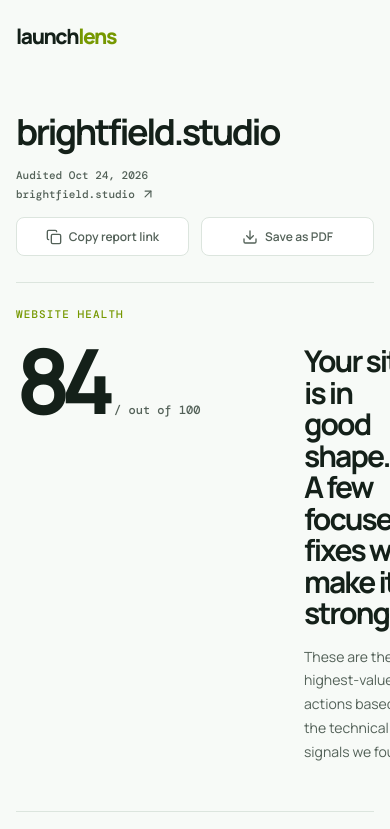
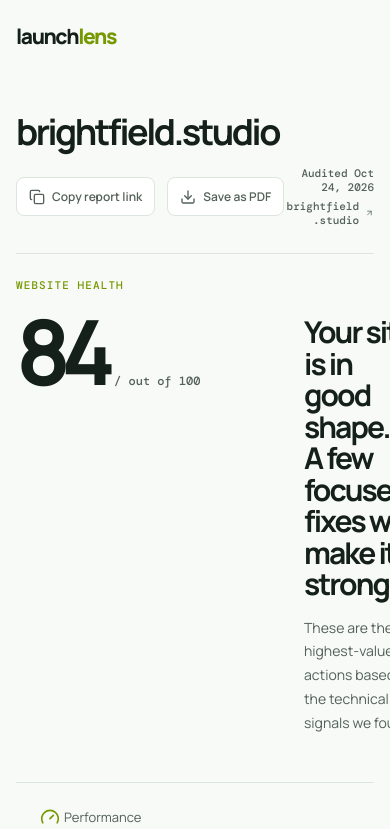
Before and after one commit to script-amv/launchlens, a Next.js app: page /example in a window 390 px wide. Shown: the top 829 px of the page. Built offline with nearby package versions, Linux system fonts and the light colour scheme.

Commit message:
fix: align mobile report controls

```diff
--- a/src/app/tweaks.css
+++ b/src/app/tweaks.css
@@ -1,3 +1,3 @@
 .overview-kicker{padding-bottom:0}.overview-body{padding-top:var(--s5)}.priority-action svg{transform:none}.audit-form{padding:4px}.audit-form input{height:52px}.audit-form button{display:flex;align-items:center;justify-content:center;gap:8px;height:52px}
 .audit-screenshot img,.screenshot-unavailable{width:280px;justify-self:end;border:7px solid var(--ink);border-radius:26px}.screenshot-unavailable{display:grid;min-height:480px;place-items:center;background:var(--surface);color:var(--muted);font:500 11px 'DM Mono',monospace;text-transform:uppercase;letter-spacing:.08em}@media(max-width:760px){.audit-screenshot img,.screenshot-unavailable{justify-self:start}}
-.report-masthead .audit-meta{margin-left:auto}.report-masthead .report-actions{gap:var(--s3);margin-left:var(--s5);padding:0}.report-masthead .button-secondary{white-space:nowrap}@media(max-width:760px){.report-masthead .report-actions{margin:var(--s4) 0 0}}
+.report-masthead .audit-meta{margin-left:auto}.report-masthead .report-actions{gap:var(--s3);margin-left:var(--s5);padding:0}.report-masthead .button-secondary{white-space:nowrap}@media(max-width:760px){.report-masthead{display:grid;grid-template-columns:auto 1fr;align-items:center}.report-masthead h1{grid-column:1/-1}.report-masthead .report-actions{grid-column:1;grid-row:2;width:auto;margin:var(--s4) 0 0}.report-masthead .report-actions .button-secondary{flex:0}.report-masthead .audit-meta{grid-column:2;grid-row:2;align-items:flex-end;margin:var(--s4) 0 0;text-align:right}}
```
